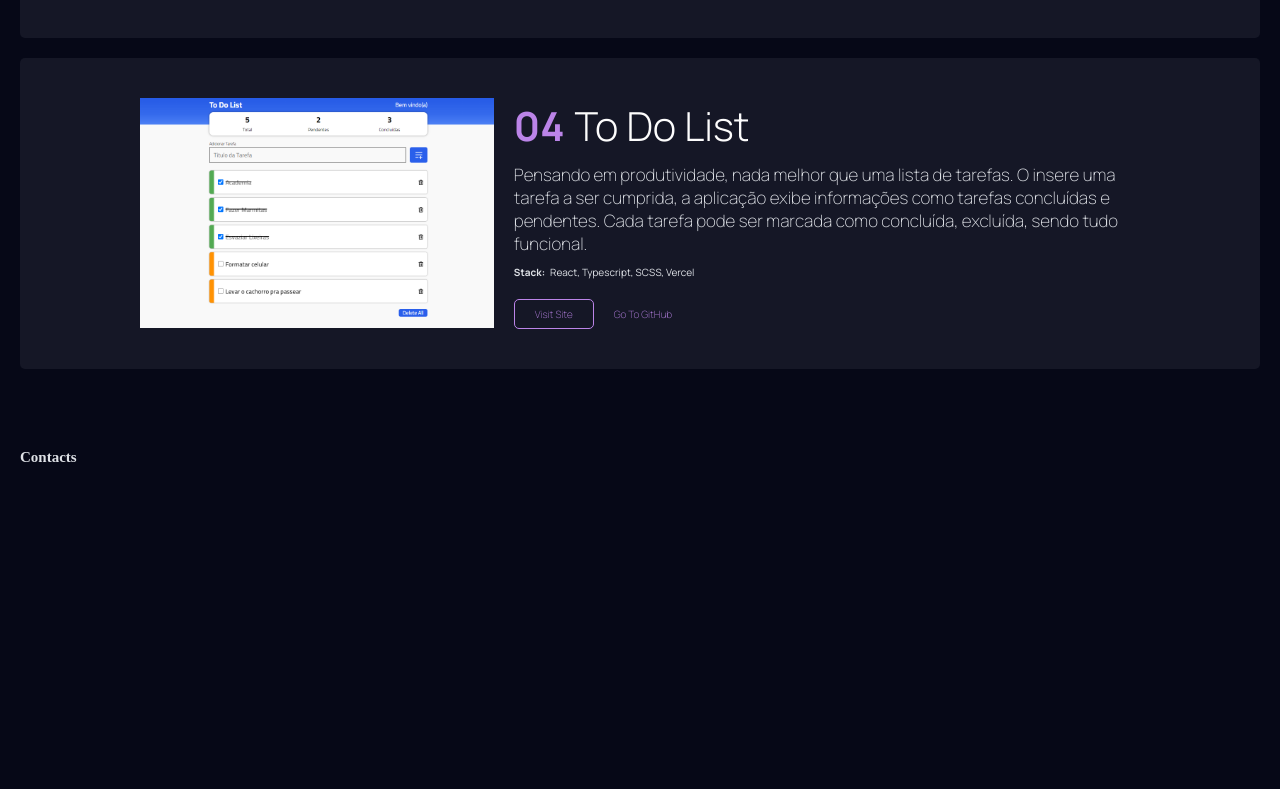
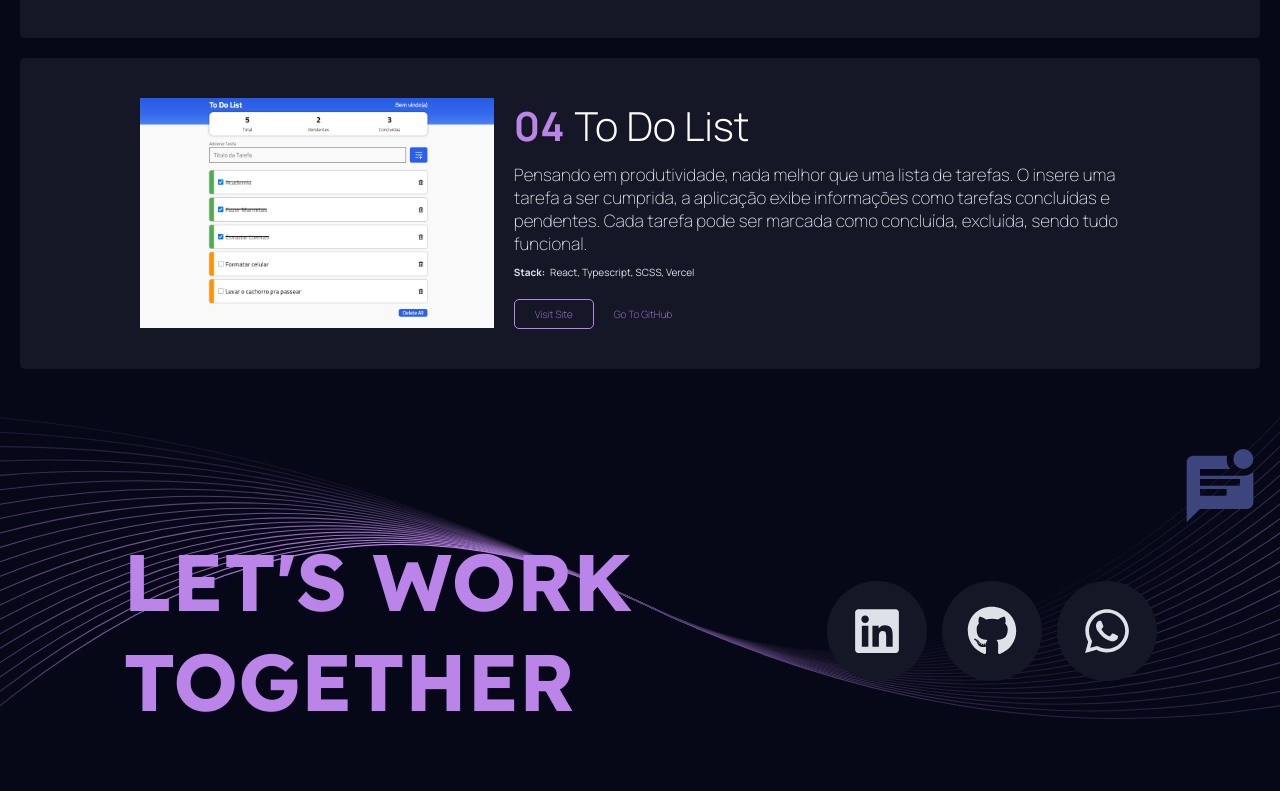
Before and after one commit to devbrunogomes/portfolio, a React (Create React App) app: page / in a window 1280 px wide. Shown: the part 2354-3145 px from the top of the page. Built offline with nearby package versions, Linux system fonts and the light colour scheme.

Commit message:
footer was almost concluded

```diff
--- a/src/components/Contacts/Contacts.jsx
+++ b/src/components/Contacts/Contacts.jsx
@@ -1,9 +1,33 @@
-import styles from './styles.module.scss'
+import styles from "./styles.module.scss";
+import { MdMarkUnreadChatAlt } from "react-icons/md";
+import { FaLinkedin, FaGithub, FaWhatsapp } from "react-icons/fa";
 
 export const Contacts = (props) => {
   return (
-    <section  id={props.id} className={styles.container}>
-      <h1>Contacts</h1>
-    </section>
-  )
-}
+    <footer id={props.id} className={styles.container}>
+      <div className={styles.title}>
+        {/* <h1>CONTACTS </h1> */}
+
+        <div className={styles.iconTitle}>
+          <MdMarkUnreadChatAlt />
+        </div>
+      </div>
+
+      <div className={styles.contentWrapper}>
+        <h1>LET'S WORK TOGETHER</h1>
+
+        <div className={styles.socialLinks}>
+          <a href="http://" target="_blank">
+            <FaLinkedin />
+          </a>
+          <a href="http://" target="_blank">
+            <FaGithub />
+          </a>
+          <a href="http://" target="_blank">
+            <FaWhatsapp />
+          </a>
+        </div>
+      </div>
+    </footer>
+  );
+};
--- a/src/components/Contacts/styles.module.scss
+++ b/src/components/Contacts/styles.module.scss
@@ -1,6 +1,90 @@
 .container {
-  padding-top: 6rem;
-  max-width: 1240px;
-  height: 50vh;
+  padding: 6rem 0;
+  // max-width: 1240px;
+  width: 100%;
+  // height: 50vh;
   margin: 0 auto;
+  background-repeat: no-repeat;
+  background-size: cover;
+  background-image: url("../../assets/lines-contact.svg");
+
+  .title {
+    max-width: 1240px;
+    margin: 0 auto;
+    display: flex;
+    align-items: center;
+    justify-content: end;
+
+    h1 {
+      font-size: 12rem;
+      color: var(--outside-title-color);
+      font-family: var(--headings-font-family);
+
+      @media screen and (max-width: 800px) {
+        font-size: 8rem;
+      }
+
+      @media screen and (max-width: 520px) {
+        font-size: 5rem;
+      }
+    }
+
+    .iconTitle * {
+      font-size: 8rem;
+      color: var(--title-icon-color);
+
+      @media screen and (max-width: 800px) {
+        font-size: 6rem;
+      }
+
+      @media screen and (max-width: 520px) {
+        font-size: 3rem;
+      }
+    }
+  }
+
+  .contentWrapper {
+    max-width: 1240px;
+    margin: 0 auto;
+    display: flex;
+    align-items: center;
+    justify-content: space-evenly;
+
+    h1 {
+      font-size: 8rem;
+      color: var(--inside-title-color);
+      font-family: var(--headings-font-family);
+      max-width: 600px;
+
+      @media screen and (max-width: 800px) {
+        font-size: 8rem;
+      }
+
+      @media screen and (max-width: 520px) {
+        font-size: 5rem;
+      }
+    }
+
+    .socialLinks {
+      display: flex;
+      flex-direction: row;
+      gap: 1.5rem;
+
+      a {
+        text-decoration: none;
+        color: var(--inside-title-color);
+        background-color: var(--project-card-color);
+        font-size: 5rem;
+        font-weight: 200;
+        // border: 0.1rem solid var(--inside-title-color);
+        border-radius: 50%;
+        padding: 0.7rem 2rem;
+        width: 10rem;
+        height: 10rem;
+        display: flex;
+        justify-content: center;
+        align-items: center;
+      }
+    }
+  }
 }
--- a/src/components/ProjectCard/styles.module.scss
+++ b/src/components/ProjectCard/styles.module.scss
@@ -20,12 +20,23 @@
     margin: 0 auto;
     gap: 2rem;
 
+    @media screen and (max-width: 800px) {
+      flex-direction: column-reverse;
+      align-items: center;
+
+    }
+
     .contentTextWrapper {
       width: 100%;
       font-family: var(--body-font-family);
       display: flex;
       flex-direction: column;
       gap: 1rem;
+
+      @media screen and (max-width: 800px) {
+        justify-content: center;
+        align-items: center;
+      }
 
       .titleWrapper {
         display: flex;
@@ -80,6 +91,11 @@
     img{
       max-width: 50rem;
       max-height: 23rem;
+
+      @media screen and (max-width: 460px) {
+        width: 30rem;
+        height: 20rem;
+      }
     }
   }
 
```
Also changed, not shown: src/components/Skills/styles.module.scss (+7 -7 lines), src/assets/lines-contact.svg (added).
